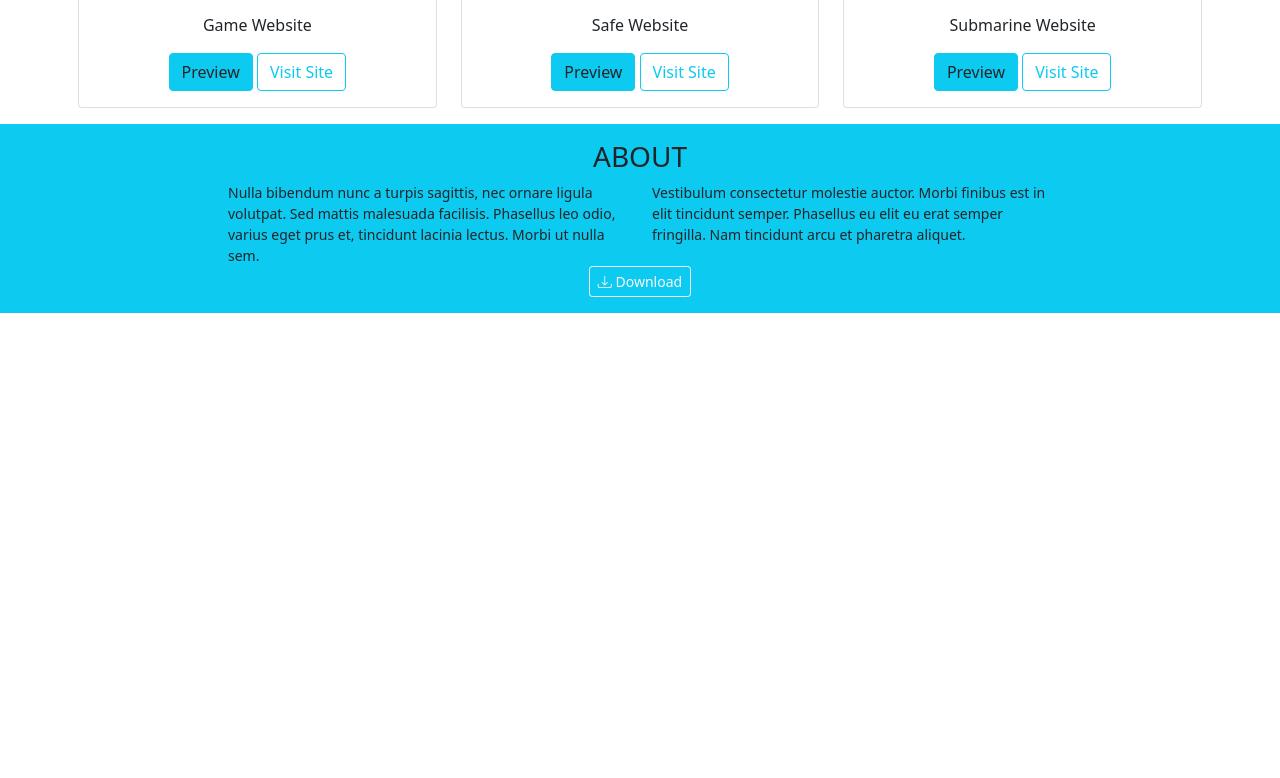
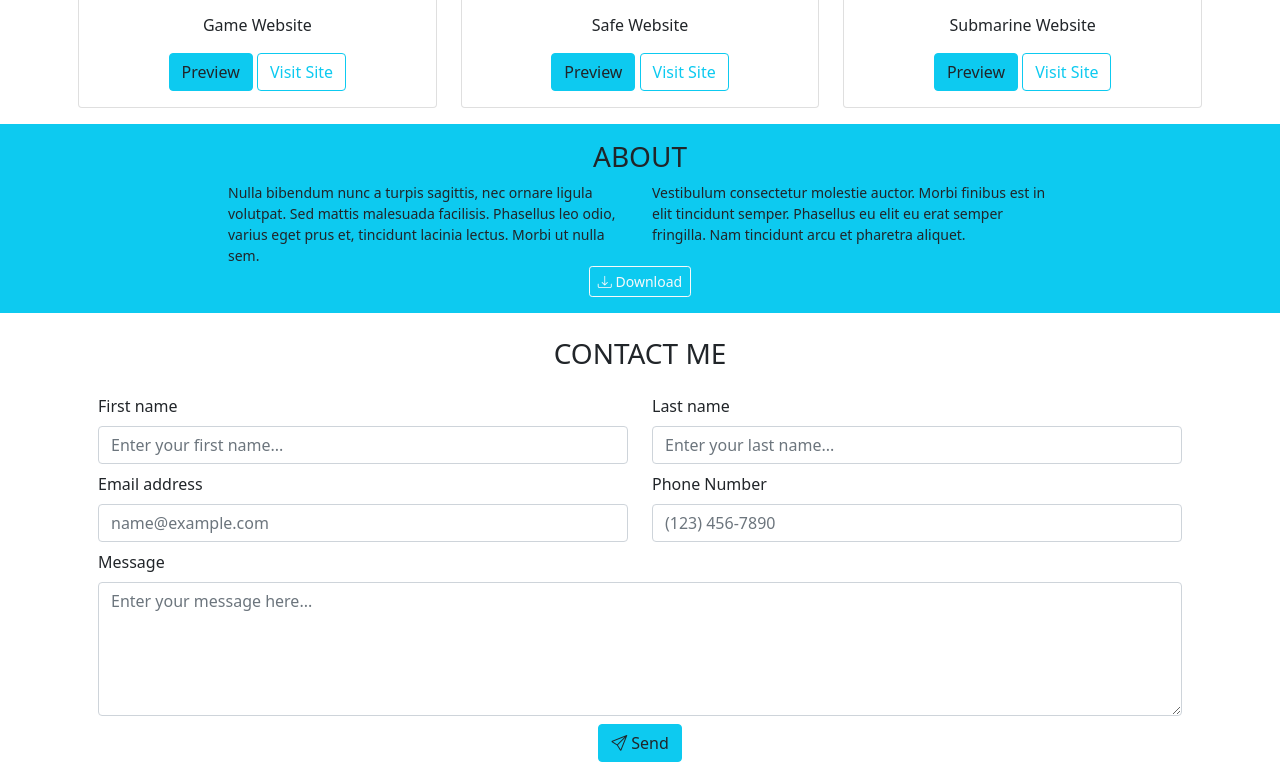
Before and after one commit to luisabattajni/bootstrap-freelancer, a plain HTML site: page index.html in a window 1280 px wide. Shown: the part 1509-2287 px from the top of the page. Before the commit the page ends 1822 px from the top, so only its background shows below. Drawn offline with nearby package versions, Linux system fonts and the light colour scheme.

Commit message:
contact me added

```diff
--- a/index.html
+++ b/index.html
@@ -38,7 +38,9 @@
         <div class="container p-2">
             <!-- portfolio text -->
             <!-- check fs -->
-            <!-- buttons to center + i'm not sure about the sizes EDIT to add  btn-sm-->
+            <!-- buttons to center + i'm not sure about the sizes
+                EDIT to add  btn-sm
+                EDIT 2- actually they might be standarn, i just need more space btwn-->
             <div class="fs-3 text-uppercase text-center"> Portfolio</div>
             <!-- portfolio cards-->
             <!-- ROW 01 -->
@@ -159,8 +161,44 @@
                 <button class="btn btn-outline-light btn-sm" type="submit"><i class="bi bi-download"></i>&nbsp;Download</button>
             </div>
         </div>
+        <!-- contact me form -->
         <div>
-            <!-- contact me form -->
+            <div class="container pt-4">
+                <div class="col">
+                    <div id="contact-me" class="h3 text-uppercase text-center">Contact me</div>
+                    <form action="#" class="row p-3 gy-2">
+                        <!-- first name-->
+                        <div class="col-6">
+                            <label class="form-label" for="first-name">First name</label>
+                            <input class="form-control" type="text" id="first-name" placeholder="Enter your first name..." required>
+                        </div>
+                        <!-- last name-->
+                        <div class="col-6">
+                            <label class="form-label" for="last-name">Last name</label>
+                            <input class="form-control" type="text" id="last-name" placeholder="Enter your last name..." required>
+                        </div>
+                        <!-- email -->
+                        <div class="col-6">
+                            <label class="form-label" for="e-mail">Email address</label>
+                            <input class="form-control" type="email" id="e-mail" placeholder="name@example.com" required>
+                        </div>
+                        <!-- phone number -->
+                        <div class="col-6">
+                            <label class="form-label" for="phone-number">Phone Number</label>
+                            <input class="form-control" type="number" id="phone-number" placeholder="(123) 456-7890" required>
+                        </div>
+                        <!-- message -->
+                        <div class="col-12">
+                            <label class="form-label" for="message">Message</label>
+                            <textarea class="form-control" id="message" rows="5" placeholder="Enter your message here..." required></textarea>
+                        </div>
+                        <div class="text-center">
+                            <button class="btn btn-info text-dark" type="submit"><i class="bi bi-send"></i>&nbsp;Send</button>
+                        </div>
+                    </form>
+                </div>
+
+            </div>
         </div>
     </main>
     <!-- footer -->
```
